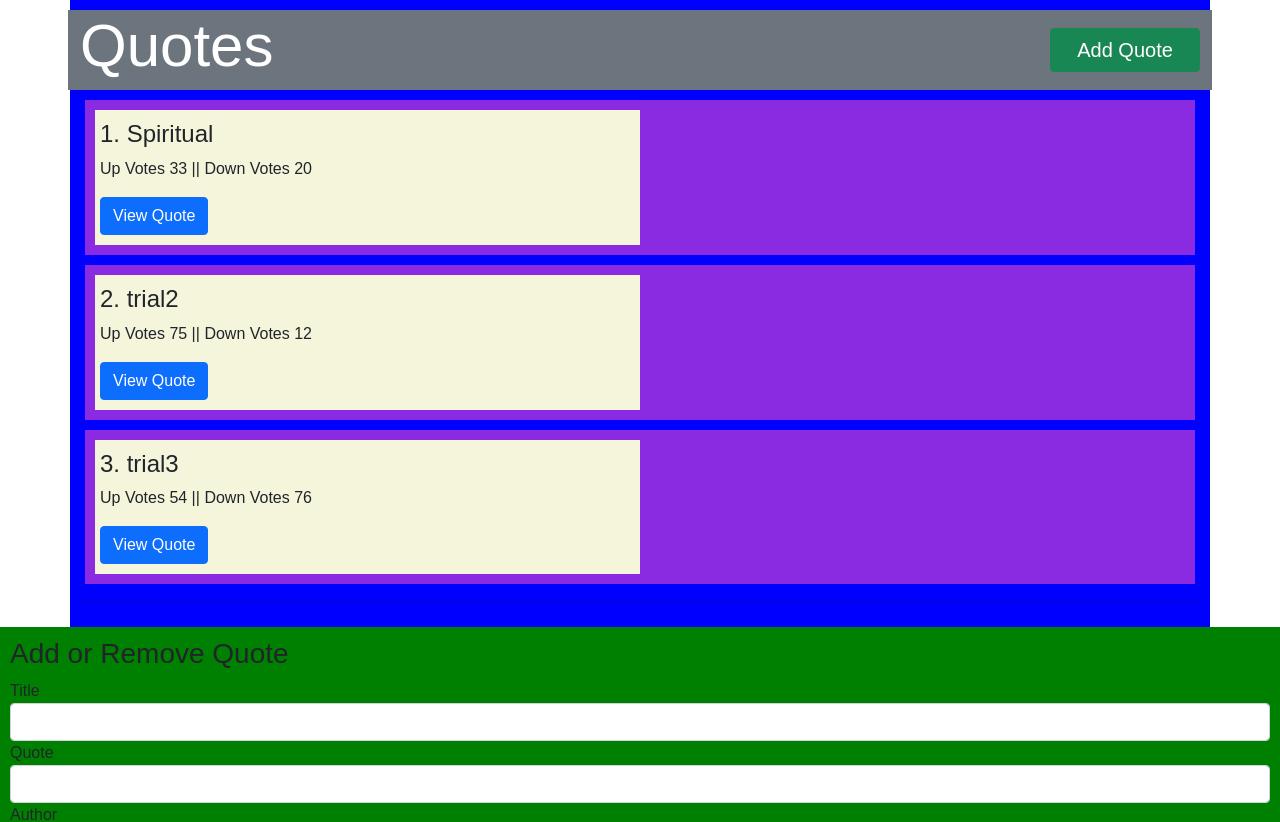
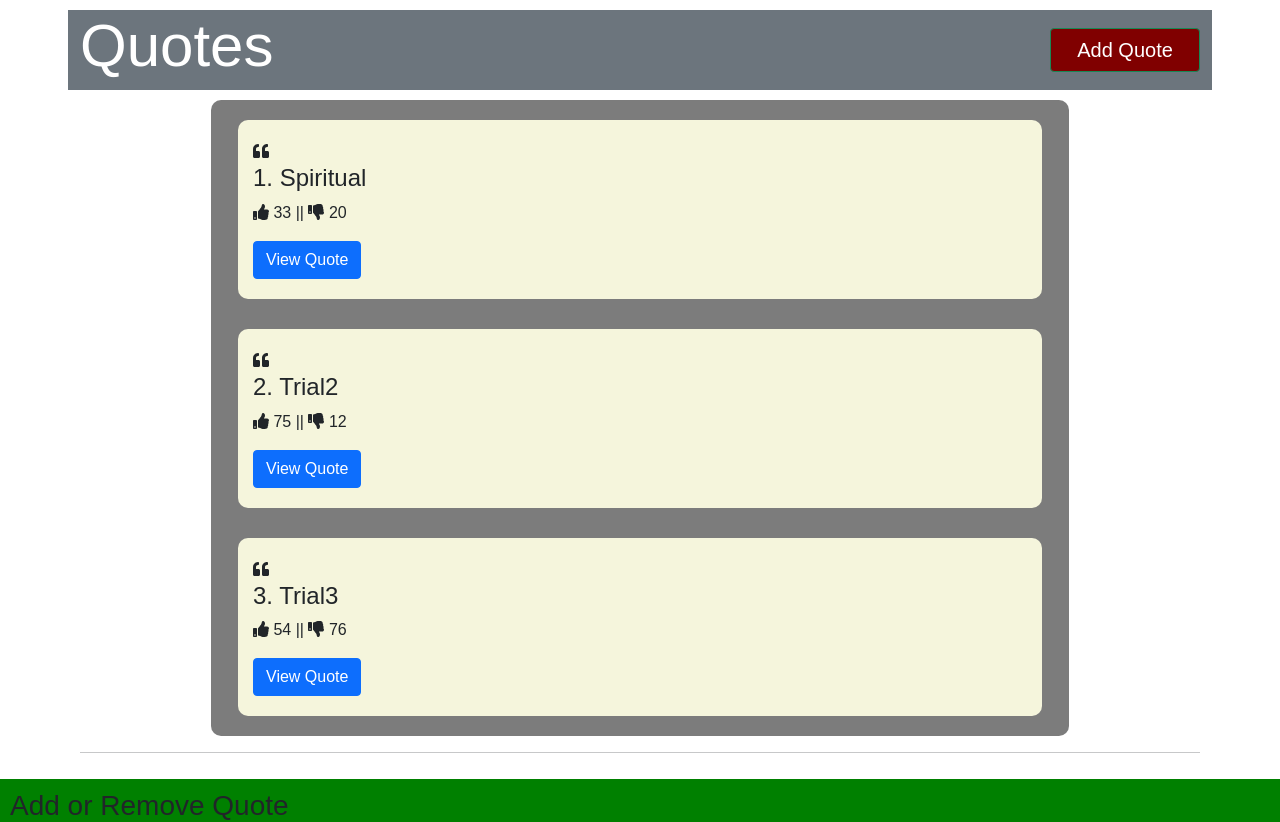
Before and after one commit to layersony/Quotes, an Angular app: page /home in a window 1280 px wide. Shown: the top 822 px of the page. Built offline with nearby package versions, Linux system fonts and the light colour scheme.

Commit message:
Quote listing add

```diff
--- a/src/app/app.module.ts
+++ b/src/app/app.module.ts
@@ -1,6 +1,7 @@
 import { NgModule } from '@angular/core';
 import { BrowserModule } from '@angular/platform-browser';
-import { FormsModule } from '@angular/forms'
+import { FormsModule } from '@angular/forms';
+import { FontAwesomeModule } from '@fortawesome/angular-fontawesome';
 
 import { AppRoutingModule } from './app-routing.module';
 import { AppComponent } from './app.component';
@@ -23,6 +24,7 @@ import { HighlightDirective } from './highlight.directive';
     BrowserModule,
     AppRoutingModule,
     FormsModule,
+    FontAwesomeModule,
   ],
   providers: [],
   bootstrap: [AppComponent]
--- a/src/app/quote/quote.component.css
+++ b/src/app/quote/quote.component.css
@@ -7,14 +7,7 @@
 }
 
 .home{
-  background-color: blue;
   padding: 10px;
-}
-
-.list{
-  background-color: blueviolet;
-  padding: 10px;
-  margin: 10px 5px;
 }
 
 .headerq h1{
@@ -27,6 +20,7 @@
   width: 150px;
   font-size: 20px;
   float: right;
+  background-color: maroon;
 }
 .header button:hover{
   width: 150px;
@@ -35,10 +29,28 @@
   color: black;
 }
 
+/* quote list*/
+.thelist{
+  background-color: rgba(0, 0, 0, 0.515);
+  margin-top: 10px;
+  width: 75%;
+  border-radius: 10px;
+}
+
+.list{
+  padding: 10px;
+  margin: 10px 5px;
+}
+
+
 .quotelist{
   background-color: beige;
-  padding: 10px 5px;
-  max-width: 50%;
+  padding: 20px 15px;
+  width: 100%;
+  border-radius: 10px;
+}
+.quotelist h4{
+  text-transform: capitalize;
 }
 /*Add Quotes*/
 .formquote{
--- a/src/app/quote/quote.component.html
+++ b/src/app/quote/quote.component.html
@@ -7,10 +7,14 @@
       <button class="btn btn-success btn-md">Add Quote</button>
     </div>
   </div>
+
+  <div class="row justify-content-center align-items-center">
+  <div class="thelist">
     <div class="list" *ngFor="let quote of quotearr;let qnum = index">
       <div [ngClass]='{"ishighest": highest}' class="quotelist">
-      <h4>{{ qnum+1 }}. {{ quote.title }}</h4>
-      <p>Up Votes {{ quote.upvote }} || Down Votes {{ quote.downvote }}</p>
+        <fa-icon [icon]="faQuoteLeft"></fa-icon>
+        <h4> {{qnum+1}}. {{ quote.title }} </h4>
+        <p><fa-icon [icon]="faThumbsUp"></fa-icon> {{ quote.upvote }} ||  <fa-icon [icon]="faThumbsDown"></fa-icon> {{ quote.downvote }}</p>
         <button (click)='showDetail(qnum)' class="btn btn-primary btn-md">View Quote</button>
 
         <div *ngIf='quote.showquotes'>
@@ -19,6 +23,9 @@
         </div>
       </div>
     </div>
+  </div>
+</div>
+
   <hr>
 </div>
 
--- a/src/app/quote/quote.component.ts
+++ b/src/app/quote/quote.component.ts
@@ -1,5 +1,7 @@
 import { Component, OnInit, ElementRef, ViewChild } from '@angular/core';
 import { Quote } from '../quote'
+import { faThumbsUp, faThumbsDown, faQuoteLeft } from '@fortawesome/free-solid-svg-icons';
+
 
 @Component({
   selector: 'app-quote',
@@ -7,6 +9,10 @@ import { Quote } from '../quote'
   styleUrls: ['./quote.component.css']
 })
 export class QuoteComponent implements OnInit {
+
+  faThumbsUp = faThumbsUp;
+  faThumbsDown=faThumbsDown;
+  faQuoteLeft = faQuoteLeft;
 
   quotearr: Quote[] = [
     new Quote(1, 'Spiritual', 'I have so much to do that I shall spend the first three hours in prayer.', 'Martin Luther', 33, 20, 'Maingi', new Date(2020,1,1)),
```
Lines whose indentation alone changed are shown as unchanged.
